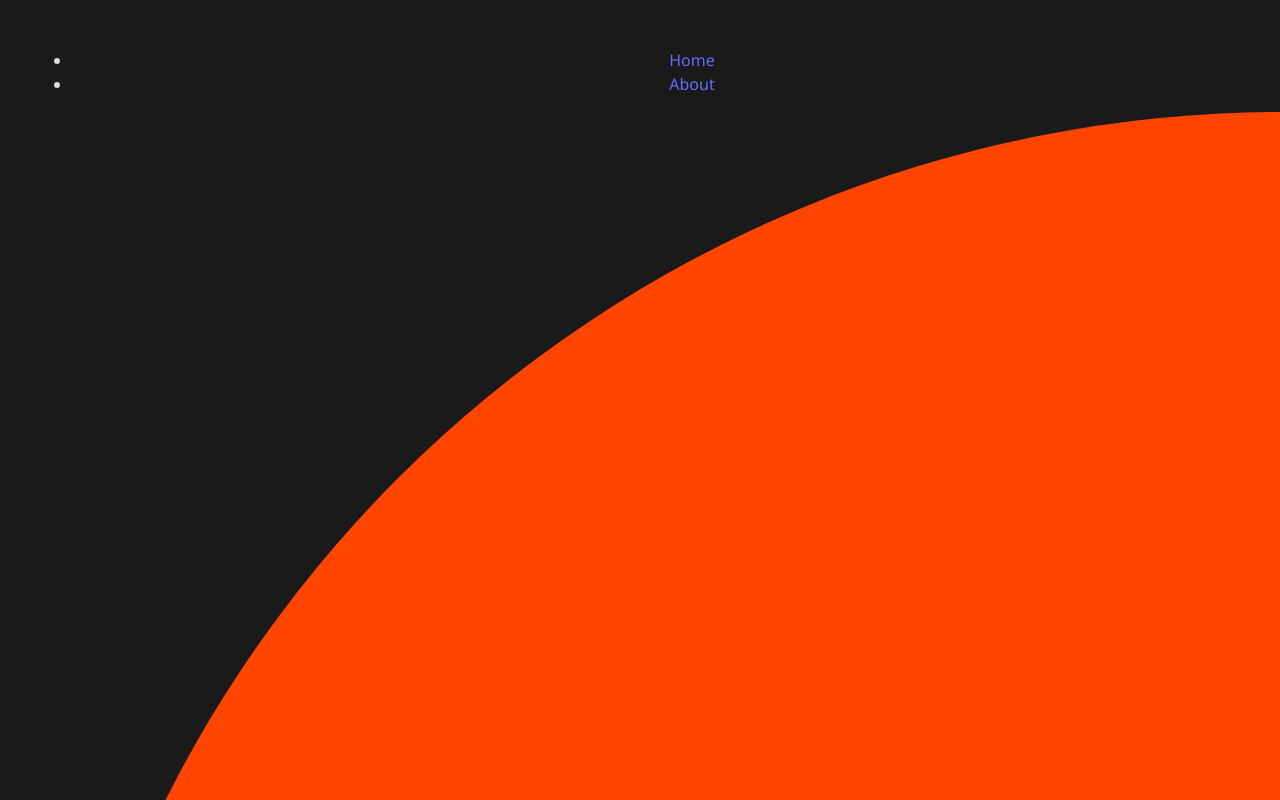
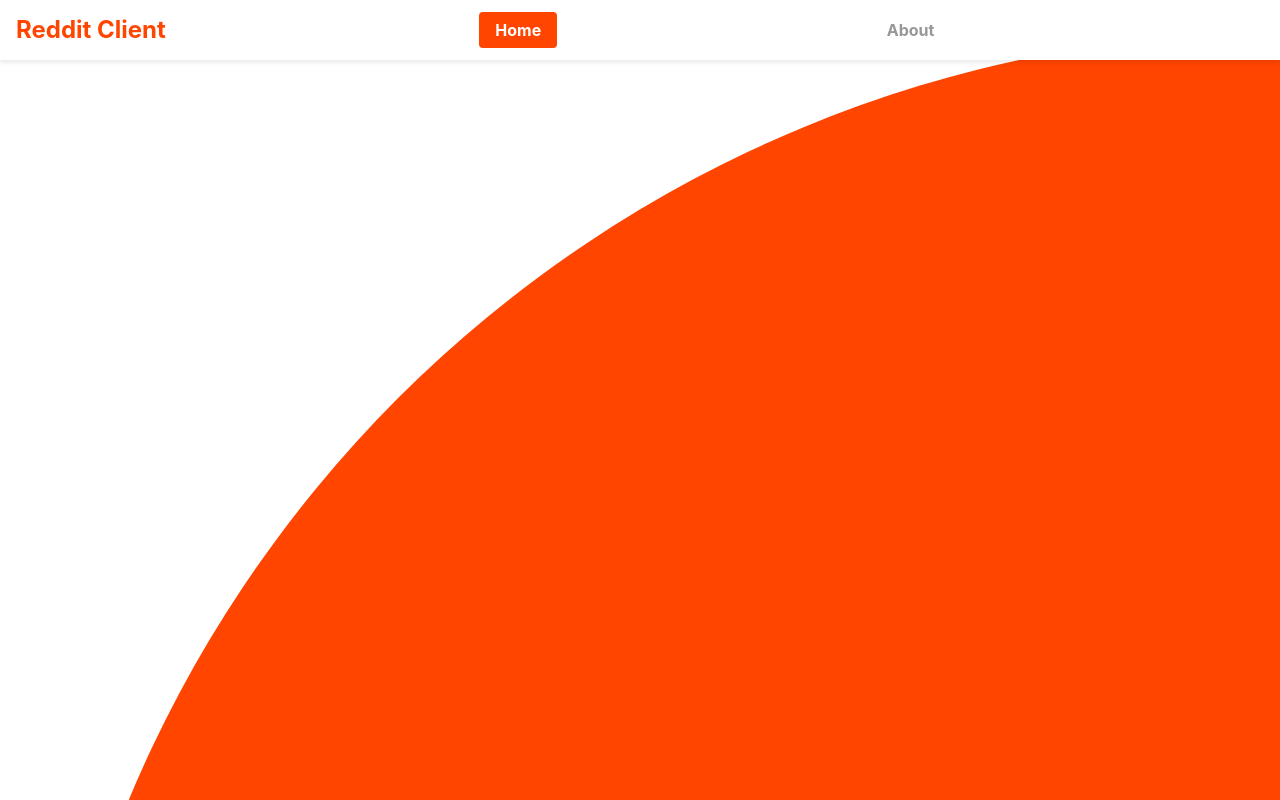
Before and after one commit to camilledutoit/redditclient, a React (Vite) app: page / in a window 1280 px wide. Shown: the top 800 px of the page. Built offline with nearby package versions, Linux system fonts and the light colour scheme.

Commit message:
root element styling

```diff
--- a/src/Components/Root/Root.jsx
+++ b/src/Components/Root/Root.jsx
@@ -1,19 +1,43 @@
+import React from 'react';
 import { Outlet } from 'react-router-dom';
 import { NavLink } from 'react-router-dom';
-import './Root.module.css'
+import styles from './Root.module.css';
 
 function Root() {
   return (
     <div>
-      <header>
-        <nav>
-          <ul>
-            <li><NavLink to='/' className={({isActive})=> isActive ? "activeNavLink" : "inactiveNavLink"}>Home</NavLink></li>
-            <li><NavLink to='/about' className={({isActive})=> isActive ? "activeNavLink" : "inactiveNavLink"}>About</NavLink></li>
+      <header className={styles.header}>
+        <nav className={styles.nav}>
+          <p className={styles.logo}>Reddit Client</p>
+          <ul className={styles.navList}>
+            <li>
+              <NavLink
+                to="/"
+                className={({ isActive }) =>
+                  isActive
+                    ? `${styles.navLink} ${styles.activeNavLink}`
+                    : `${styles.navLink}`
+                }
+              >
+                Home
+              </NavLink>
+            </li>
+            <li>
+              <NavLink
+                to="/about"
+                className={({ isActive }) =>
+                  isActive
+                    ? `${styles.navLink} ${styles.activeNavLink}`
+                    : `${styles.navLink}`
+                }
+              >
+                About
+              </NavLink>
+            </li>
           </ul>
         </nav>
       </header>
-      <main>
+      <main className={styles.main}>
         <Outlet />
       </main>
     </div>
--- a/src/Components/Root/Root.module.css
+++ b/src/Components/Root/Root.module.css
@@ -3,27 +3,13 @@
 /* Font Import */
 @import url('https://fonts.googleapis.com/css2?family=Noto+Sans:wght@400;700&display=swap');
 
-/* Root Variables */
+/* Variables */
 :root {
   --font-primary: 'Noto Sans', sans-serif;
-  --color-bg: #1a1a1b; /* Reddit dark background */
-  --color-nav-bg: #000000; /* Navbar background */
   --color-text: #d7dadc; /* Reddit text color */
-  --color-text-muted: #818384; /* Muted text */
-  --color-hover: #ffffff; /* Hover state */
-  --color-active: #ffffff; /* Active link */
-  --color-button-bg: #0079d3; /* Button background */
-  --color-button-bg-hover: #1484d6; /* Button hover */
-  --color-button-text: #ffffff; /* Button text */
-}
-
-/* Base Styles */
-body {
-  font-family: var(--font-primary);
-  margin: 0;
-  padding: 0;
-  background-color: var(--color-bg);
-  color: var(--color-text);
+  --color-hover-bg: #fc713e; /* Hover background (Reddit red) */
+  --color-active-bg: #ff4500; /* Active background (Reddit red) */
+  --color-hover-text: #ffffff; /* Hover text color */
 }
 
 /* Header Styles */
@@ -32,101 +18,54 @@ body {
   top: 0;
   left: 0;
   width: 100%;
-  background-color: var(--color-nav-bg);
-  box-shadow: 0 2px 5px rgba(0, 0, 0, 0.4);
+  background-color: #ffffff;
   z-index: 1000;
+  box-shadow: 0 2px 5px rgba(0, 0, 0, 0.1);
 }
 
 /* Navbar Styles */
 .nav {
   display: flex;
-  justify-content: space-between;
+  justify-content: space-evenly; /* Even spacing between logo, Home, and About */
   align-items: center;
-  padding: 0.5rem 1rem;
-  max-width: 1200px;
-  margin: 0 auto;
+  padding: 0.75rem 1rem;
 }
 
+/* Logo Styles */
 .logo {
   font-size: 1.5rem;
   font-weight: 700;
-}
-
-.logoLink {
-  color: var(--color-text);
-  text-decoration: none;
-}
-
-.logoLink:hover {
-  color: var(--color-hover);
+  color: #ff4500; /* Reddit red */
+  margin: 0;
 }
 
 /* Navigation Links */
 .navList {
   display: flex;
-  gap: 1rem;
   list-style: none;
   margin: 0;
   padding: 0;
+  flex-grow: 1; /* Home and About will take up more space */
+  justify-content: space-evenly; /* Distribute links evenly */
 }
 
 .navLink {
   font-size: 1rem;
   font-weight: 700;
-  color: var(--color-text-muted);
+  color: #979797;
   text-decoration: none;
-  padding: 0.5rem;
+  padding: 0.5rem 1rem;
   border-radius: 4px;
   transition: background-color 0.2s ease, color 0.2s ease;
+  text-align: center;
 }
 
 .navLink:hover {
-  color: var(--color-hover);
-  background-color: rgba(255, 255, 255, 0.1);
+  background-color: #fc713e; /* Reddit red hover background */
+  color: #ffffff; /* White text on hover */
 }
 
 .activeNavLink {
-  color: var(--color-active);
-  background-color: rgba(255, 255, 255, 0.2);
+  background-color: #ff4500; /* Reddit red active background */
+  color: #ffffff; /* White text for active link */
 }
-
-/* Buttons */
-.actions {
-  display: flex;
-  gap: 0.5rem;
-}
-
-.loginButton,
-.signupButton {
-  font-family: var(--font-primary);
-  font-size: 0.875rem;
-  font-weight: 700;
-  padding: 0.5rem 1rem;
-  border: none;
-  border-radius: 4px;
-  cursor: pointer;
-  transition: background-color 0.2s ease;
-}
-
-.loginButton {
-  background-color: transparent;
-  color: var(--color-text);
-}
-
-.loginButton:hover {
-  background-color: rgba(255, 255, 255, 0.1);
-}
-
-.signupButton {
-  background-color: var(--color-button-bg);
-  color: var(--color-button-text);
-}
-
-.signupButton:hover {
-  background-color: var(--color-button-bg-hover);
-}
-
-/* Main Content */
-.main {
-  padding-top: 4rem; /* Offset for fixed navbar */
-}
```
Also changed, not shown: public/Images/menu_icon.svg (added).
